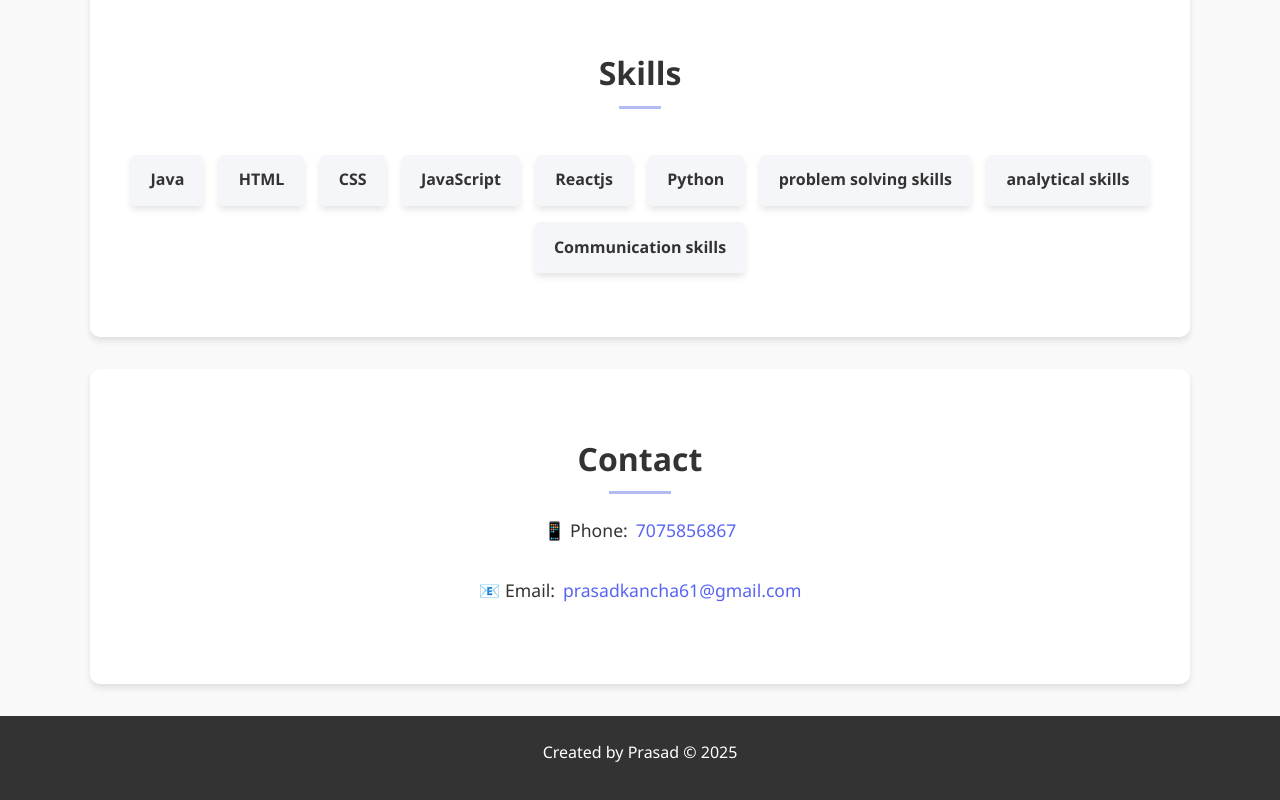
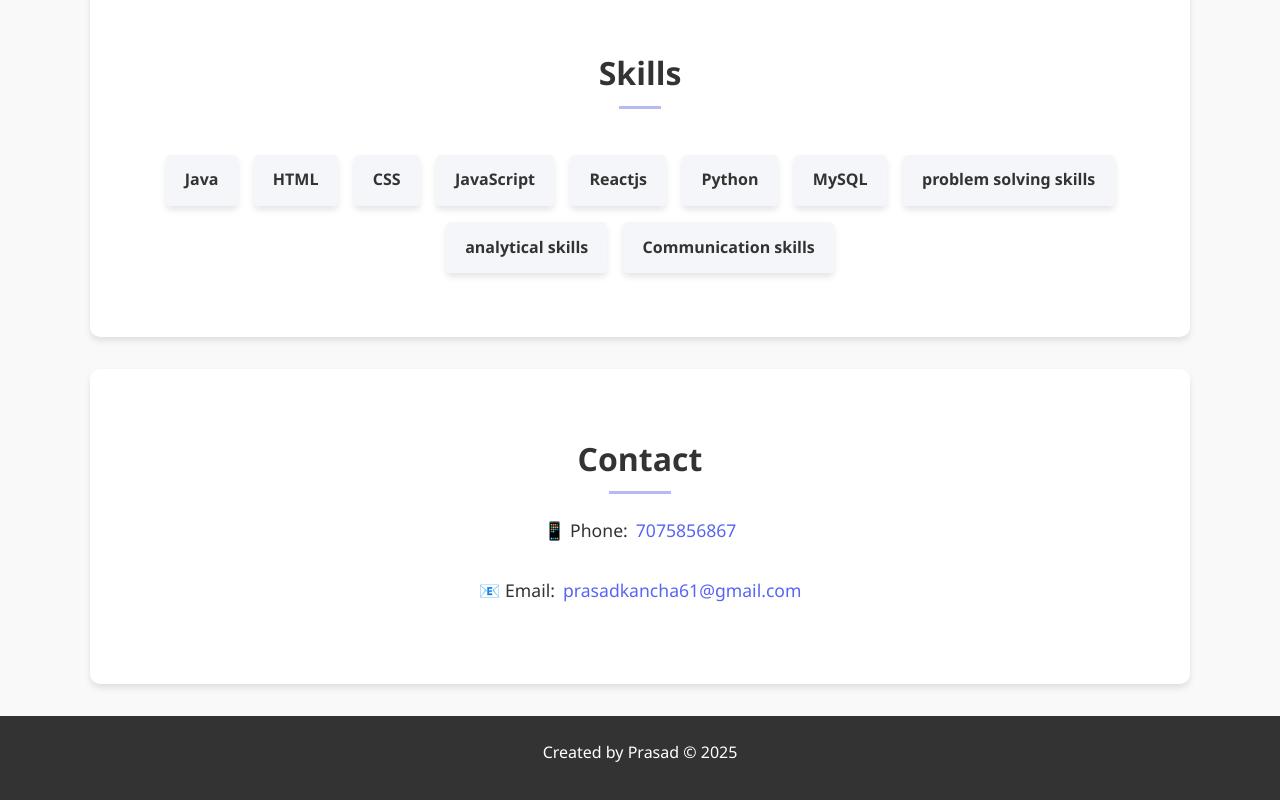
Before and after one commit to Prasadkancha/portfolio, a plain HTML site: page index.html in a window 1280 px wide. Shown: the part 1940-2740 px from the top of the page. Drawn offline with Linux system fonts and the light colour scheme.

Commit message:
Update index.html

```diff
--- a/index.html
+++ b/index.html
@@ -67,6 +67,7 @@
             <div class="skill-item">JavaScript</div>
             <div class="skill-item">Reactjs</div>
             <div class="skill-item">Python</div>
+            <div class="skill-item">MySQL</div>
             <div class="skill-item">problem solving skills</div>
             <div class="skill-item">analytical skills</div>
             <div class="skill-item">Communication skills</div>
```
